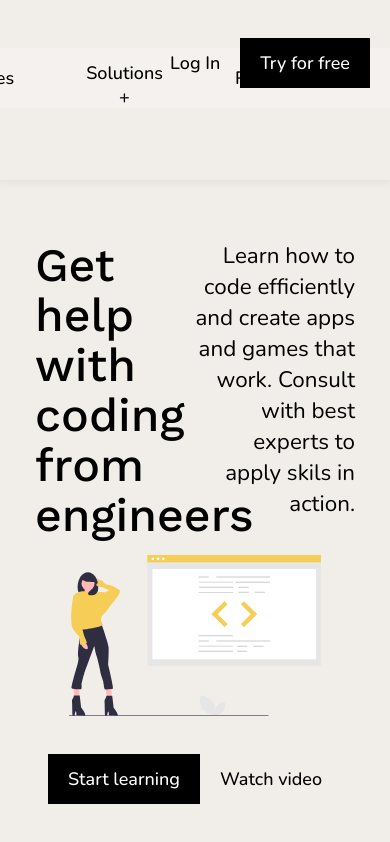
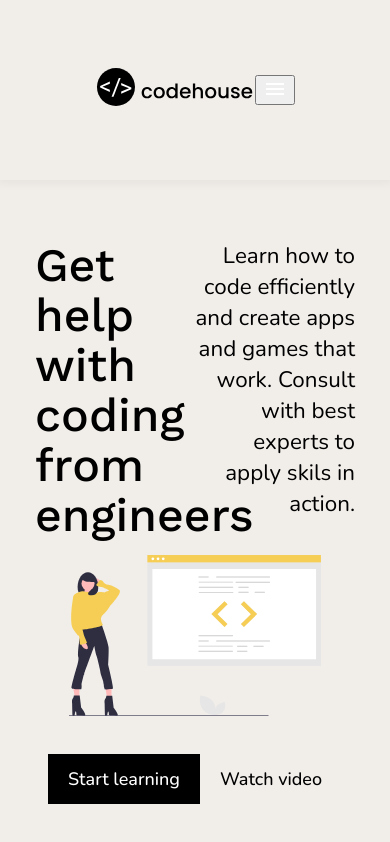
Before and after one commit to nGustavin/codehouse-landing, a Next.js app: page / in a window 390 px wide. Built offline with nearby package versions, Linux system fonts and the light colour scheme.

Commit message:
Header menu button created

```diff
--- a/package.json
+++ b/package.json
@@ -12,6 +12,7 @@
     "next": "11.0.1",
     "react": "17.0.2",
     "react-dom": "17.0.2",
+    "react-icons": "^4.2.0",
     "sass": "^1.35.2"
   },
   "devDependencies": {
--- a/src/components/Header/header.module.scss
+++ b/src/components/Header/header.module.scss
@@ -29,7 +29,8 @@
 
   @media (max-width: breakpoints.$mobile_large){
     flex-direction: row;
-
+    align-items: center;
+    justify-content: center;
   }
 
   >main{
@@ -61,3 +62,29 @@
     right: 20px;
   }
 }
+
+@media (max-width: breakpoints.$mobile_large){
+  .ButtonContainer{
+    display: none;
+  }
+
+  .ButtonContainerMenu{
+    width: 100%;
+  }
+}
+
+.OpenMenuButton{
+  display: fixed;
+  top: 0;
+  right: 0;
+  width: 40px;
+  height: 30px;
+}
+
+.OpenedMenu{
+
+}
+
+.ClosedMenu{
+
+}
--- a/src/components/Header/index.tsx
+++ b/src/components/Header/index.tsx
@@ -3,19 +3,60 @@ import Image from 'next/image'
 import {Button} from '../DefaultButton/index'
 import Logo from '../../assets/Logo.svg'
 import style from './header.module.scss'
+import breakpoints from '../../utils/breakpoints'
+import { useWindowSize } from '../../hooks/useWindowSize'
+import { useState } from 'react'
+import {IoMdMenu} from 'react-icons/io'
+
+
 
 const Header: React.FC = () => {
+
+  const [screenWidth, screenHeight] = useWindowSize()
+  const [isOpen, setIsOpen] = useState(false)
+
+  const openMenuBar = () => {
+    setIsOpen(!isOpen)
+  }
+
+  const { mobileL } = breakpoints
+
   return(
     <div className={style.Container}>
       <div className="ImageContainer">
         <Image width='160' src={Logo} objectFit="fill" alt="Codehouse"/>
       </div>
+      {screenWidth <= mobileL ? (
+        <>
+          <button onClick={openMenuBar} className={style.OpenMenuButton}>
+            <IoMdMenu color={'#FFF'} size={24}/>
+          </button>
+          {isOpen ? (
+            <div className={style.OpenedMenu}>
+              <div>
+                <Button value="Features"/>
+                <Button value="Solutions +"/>
+                <Button value="Resources"/>
+                <Button value="Pricing 🌶"/>
+              </div>
+              <div className={style.ButtonContainerMenu}>
+                <Button value="Log In"/>
+                <Button value="Try for free" filled/>
+              </div>
+            </div>
+          ) : (
+            <div className={style.ClosedMenu}>
+            </div>
+          )}
+        </>
+      ) : (
       <main>
         <Button value="Features"/>
         <Button value="Solutions +"/>
         <Button value="Resources"/>
         <Button value="Pricing 🌶"/>
       </main>
+    )}
       <div className={style.ButtonContainer}>
         <Button value="Log In"/>
         <Button value="Try for free" filled/>
--- a/src/pages/index.tsx
+++ b/src/pages/index.tsx
@@ -6,18 +6,11 @@ import { useWindowSize } from '../hooks/useWindowSize'
 import Illustration from '../assets/illustrator.svg'
 import Header from '../components/Header'
 import style from './home.module.scss'
+import breakpoints from '../utils/breakpoints'
 
 const Landing: React.FC = () => {
 
   const [screenWidth, screenHeight] = useWindowSize()
-
-
-  const breakpoints = {
-    mobile: 375,
-    mobileL: 411,
-    tablet: 768,
-    laptop: 1366
-  }
 
   return (
     <div className={style.container}>
--- /dev/null
+++ b/src/utils/breakpoints.ts
@@ -0,0 +1,8 @@
+const breakpoints = {
+  mobile: 375,
+  mobileL: 411,
+  tablet: 768,
+  laptop: 1366
+}
+
+export default breakpoints
```
Also changed, not shown: 1 other file (tests, documents, lock files or other folders).
